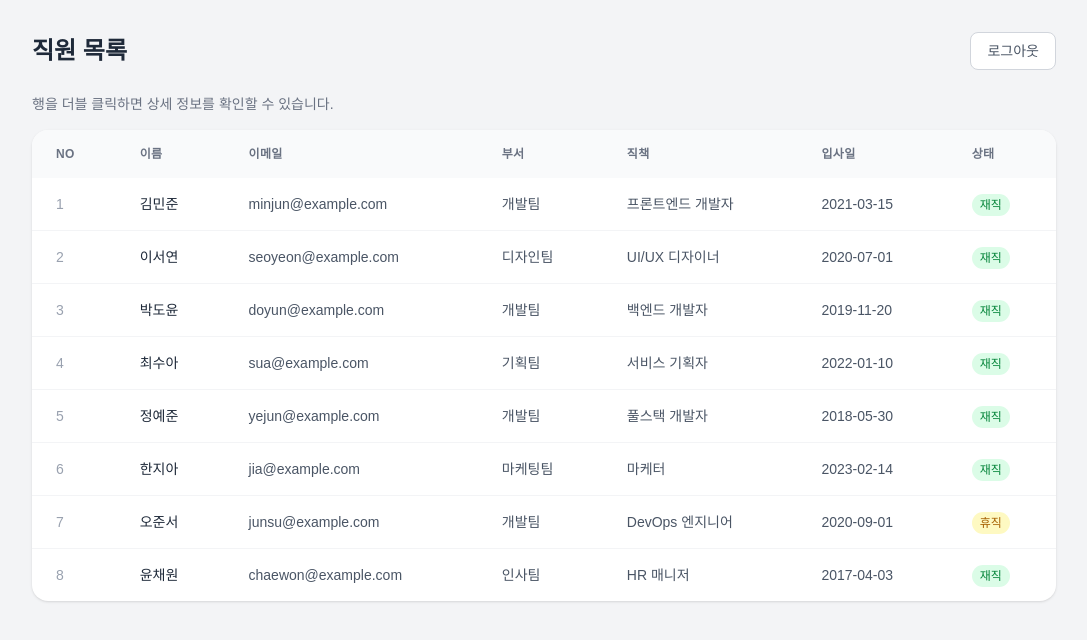
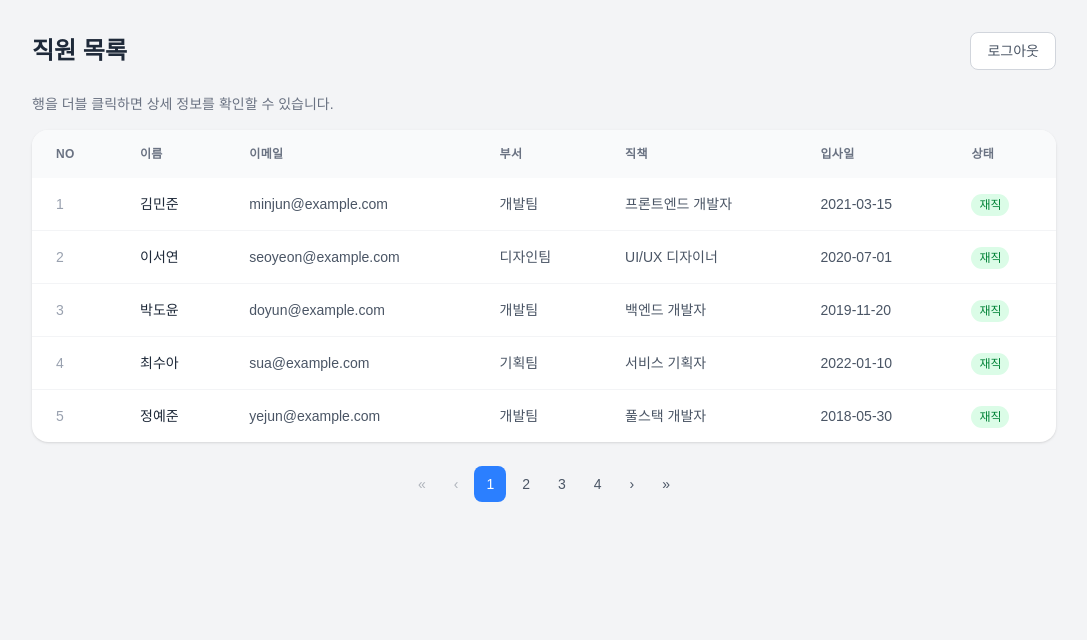
Before and after one commit to gkak12/react-sample, a Next.js app: page /list in a window 1280 px wide. Shown: the top 640 px of the page, without its empty margins (96-1183 px from the left). Built offline with nearby package versions, Linux system fonts and the light colour scheme; sample sign-in values are in the browser's storage.

Commit message:
목록 화면 페이징 추가

```diff
--- a/src/app/list/page.tsx
+++ b/src/app/list/page.tsx
@@ -26,11 +26,29 @@ const SAMPLE_DATA: Item[] = [
   { id: 6, name: "한지아", email: "jia@example.com", department: "마케팅팀", role: "마케터", joinDate: "2023-02-14", status: "재직", phone: "010-6789-0123", address: "서울시 중구", memo: "SNS 마케팅 담당" },
   { id: 7, name: "오준서", email: "junsu@example.com", department: "개발팀", role: "DevOps 엔지니어", joinDate: "2020-09-01", status: "휴직", phone: "010-7890-1234", address: "인천시 남동구", memo: "AWS, Docker 담당" },
   { id: 8, name: "윤채원", email: "chaewon@example.com", department: "인사팀", role: "HR 매니저", joinDate: "2017-04-03", status: "재직", phone: "010-8901-2345", address: "서울시 강서구", memo: "채용 및 복지 담당" },
+  { id: 9, name: "임현우", email: "hyunwoo@example.com", department: "개발팀", role: "모바일 개발자", joinDate: "2022-06-01", status: "재직", phone: "010-9012-3456", address: "서울시 노원구", memo: "Flutter 담당" },
+  { id: 10, name: "송지우", email: "jiwoo@example.com", department: "디자인팀", role: "그래픽 디자이너", joinDate: "2021-08-15", status: "재직", phone: "010-0123-4567", address: "경기도 수원시", memo: "브랜드 디자인 담당" },
+  { id: 11, name: "강태양", email: "taeyang@example.com", department: "개발팀", role: "데이터 엔지니어", joinDate: "2019-03-11", status: "재직", phone: "010-1111-2222", address: "서울시 동작구", memo: "Spark, Hadoop 담당" },
+  { id: 12, name: "조나은", email: "naeun@example.com", department: "기획팀", role: "PM", joinDate: "2020-12-01", status: "재직", phone: "010-2222-3333", address: "서울시 서초구", memo: "프로젝트 전반 관리" },
+  { id: 13, name: "백승호", email: "seungho@example.com", department: "개발팀", role: "보안 엔지니어", joinDate: "2018-09-20", status: "재직", phone: "010-3333-4444", address: "경기도 고양시", memo: "보안 취약점 분석 담당" },
+  { id: 14, name: "전미래", email: "mirae@example.com", department: "마케팅팀", role: "콘텐츠 마케터", joinDate: "2023-04-05", status: "재직", phone: "010-4444-5555", address: "서울시 은평구", memo: "블로그, 영상 콘텐츠 담당" },
+  { id: 15, name: "류준혁", email: "junhyuk@example.com", department: "인사팀", role: "교육 담당자", joinDate: "2021-01-18", status: "휴직", phone: "010-5555-6666", address: "인천시 부평구", memo: "사내 교육 프로그램 운영" },
+  { id: 16, name: "신다인", email: "dain@example.com", department: "디자인팀", role: "영상 편집자", joinDate: "2022-10-03", status: "재직", phone: "010-6666-7777", address: "서울시 양천구", memo: "홍보 영상 편집 담당" },
+  { id: 17, name: "문성준", email: "sungjun@example.com", department: "개발팀", role: "QA 엔지니어", joinDate: "2020-05-22", status: "재직", phone: "010-7777-8888", address: "경기도 부천시", memo: "테스트 자동화 담당" },
+  { id: 18, name: "황소희", email: "sohee@example.com", department: "기획팀", role: "데이터 분석가", joinDate: "2019-07-14", status: "재직", phone: "010-8888-9999", address: "서울시 광진구", memo: "사용자 데이터 분석 담당" },
+  { id: 19, name: "노재원", email: "jaewon@example.com", department: "마케팅팀", role: "광고 기획자", joinDate: "2023-08-01", status: "재직", phone: "010-9999-0000", address: "서울시 성동구", memo: "온라인 광고 집행 담당" },
+  { id: 20, name: "석유진", email: "yujin@example.com", department: "인사팀", role: "총무 담당자", joinDate: "2016-02-29", status: "재직", phone: "010-0000-1111", address: "서울시 강북구", memo: "사무용품 및 시설 관리" },
 ];
+
+const PAGE_SIZE = 5;
 
 export default function ListPage() {
   const router = useRouter();
   const [selectedItem, setSelectedItem] = useState<Item | null>(null);
+  const [currentPage, setCurrentPage] = useState(1);
+
+  const totalPages = Math.ceil(SAMPLE_DATA.length / PAGE_SIZE);
+  const pagedData = SAMPLE_DATA.slice((currentPage - 1) * PAGE_SIZE, currentPage * PAGE_SIZE);
 
   useEffect(() => {
     const isLoggedIn = localStorage.getItem("isLoggedIn");
@@ -78,7 +96,7 @@ export default function ListPage() {
               </tr>
             </thead>
             <tbody className="divide-y divide-gray-100">
-              {SAMPLE_DATA.map((item) => (
+              {pagedData.map((item) => (
                 <tr
                   key={item.id}
                   onDoubleClick={() => setSelectedItem(item)}
@@ -106,6 +124,51 @@ export default function ListPage() {
             </tbody>
           </table>
         </div>
+
+        {/* 페이징 */}
+        <div className="mt-6 flex items-center justify-center gap-1">
+          <button
+            onClick={() => setCurrentPage(1)}
+            disabled={currentPage === 1}
+            className="rounded-lg px-3 py-2 text-sm text-gray-600 hover:bg-gray-200 disabled:cursor-not-allowed disabled:opacity-40"
+          >
+            «
+          </button>
+          <button
+            onClick={() => setCurrentPage((p) => p - 1)}
+            disabled={currentPage === 1}
+            className="rounded-lg px-3 py-2 text-sm text-gray-600 hover:bg-gray-200 disabled:cursor-not-allowed disabled:opacity-40"
+          >
+            ‹
+          </button>
+          {Array.from({ length: totalPages }, (_, i) => i + 1).map((page) => (
+            <button
+              key={page}
+              onClick={() => setCurrentPage(page)}
+              className={`rounded-lg px-3 py-2 text-sm font-medium ${
+                page === currentPage
+                  ? "bg-blue-500 text-white"
+                  : "text-gray-600 hover:bg-gray-200"
+              }`}
+            >
+              {page}
+            </button>
+          ))}
+          <button
+            onClick={() => setCurrentPage((p) => p + 1)}
+            disabled={currentPage === totalPages}
+            className="rounded-lg px-3 py-2 text-sm text-gray-600 hover:bg-gray-200 disabled:cursor-not-allowed disabled:opacity-40"
+          >
+            ›
+          </button>
+          <button
+            onClick={() => setCurrentPage(totalPages)}
+            disabled={currentPage === totalPages}
+            className="rounded-lg px-3 py-2 text-sm text-gray-600 hover:bg-gray-200 disabled:cursor-not-allowed disabled:opacity-40"
+          >
+            »
+          </button>
+        </div>
       </div>
 
       {/* 상세 팝업 */}
```
